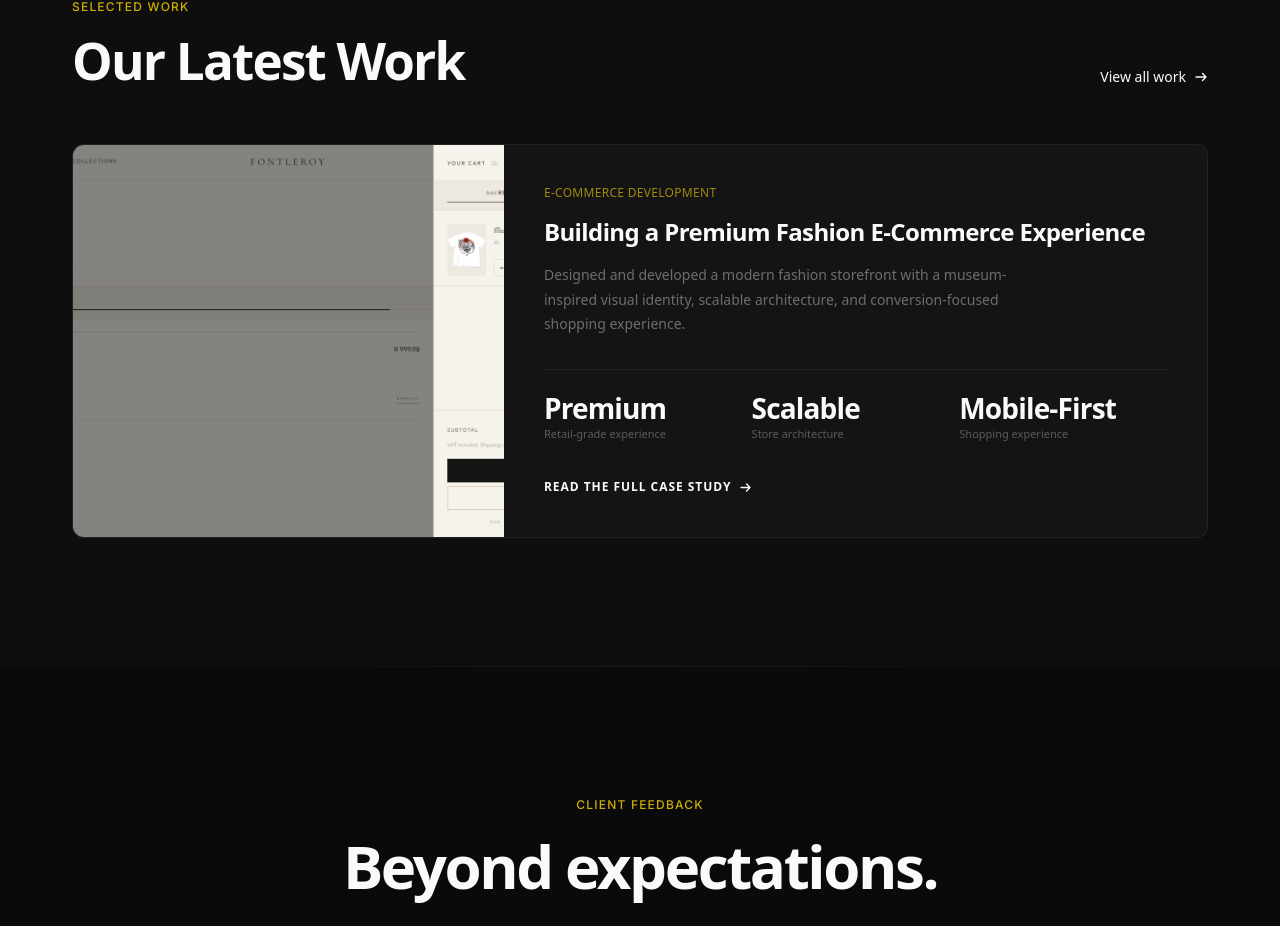
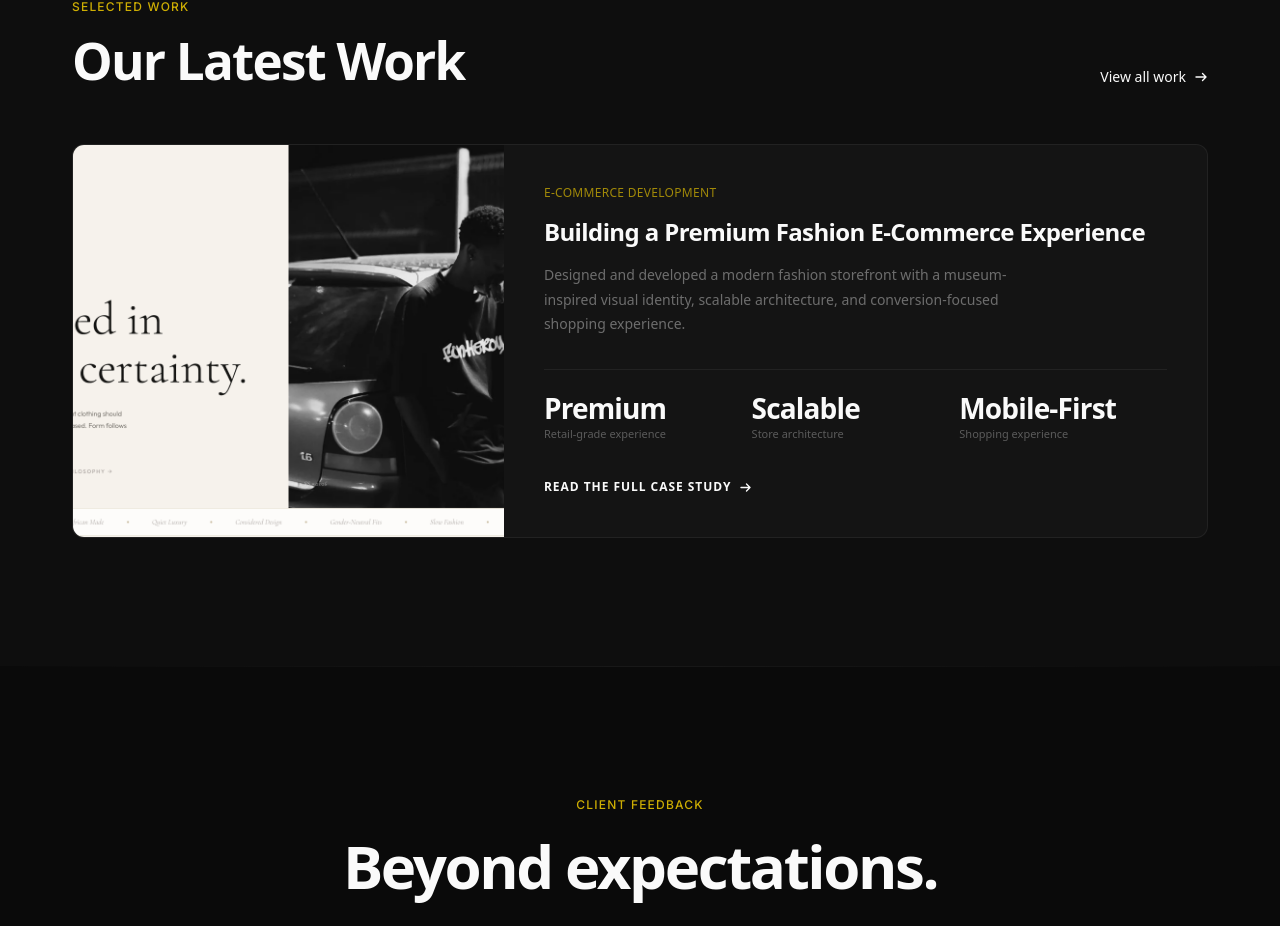
Before and after one commit to diamond-create8/Diastral, a Next.js app: page / in a window 1280 px wide. Shown: the part 3093-4019 px from the top of the page. Built offline with nearby package versions, Linux system fonts and the light colour scheme.

Commit message:
Fix Fontleroy image path

```diff
--- a/src/components/sections/home/Work.tsx
+++ b/src/components/sections/home/Work.tsx
@@ -19,7 +19,7 @@ function Thumbnail({ slug, client }: { slug: string; client: string }) {
   return (
     <div className="absolute inset-0 overflow-hidden">
       <Image
-        src={`/images/work/${slug}/UI.png`}
+        src={`/images/work/${slug}/Hero.png`}
         //public/images/work/fontleroy-fashion-store/UI.png
         alt={`${client} — project preview`}
         fill
```
